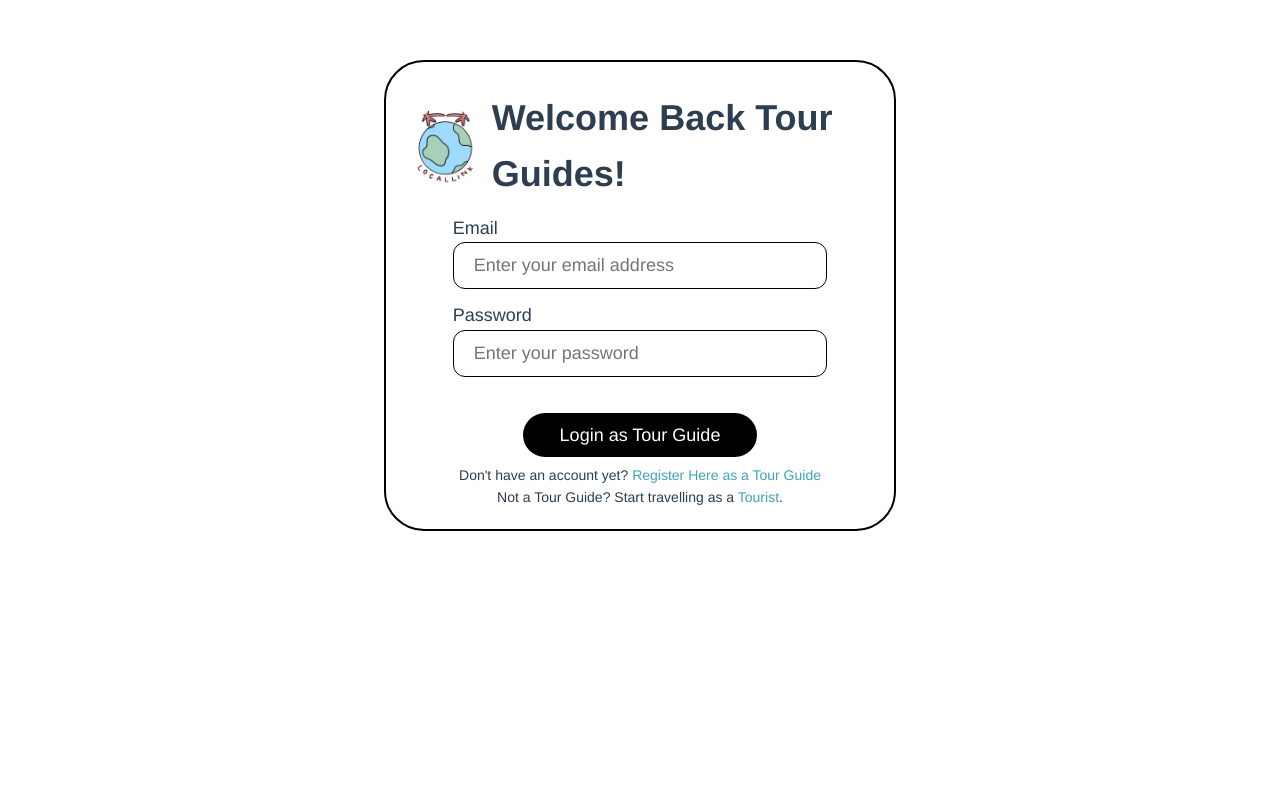
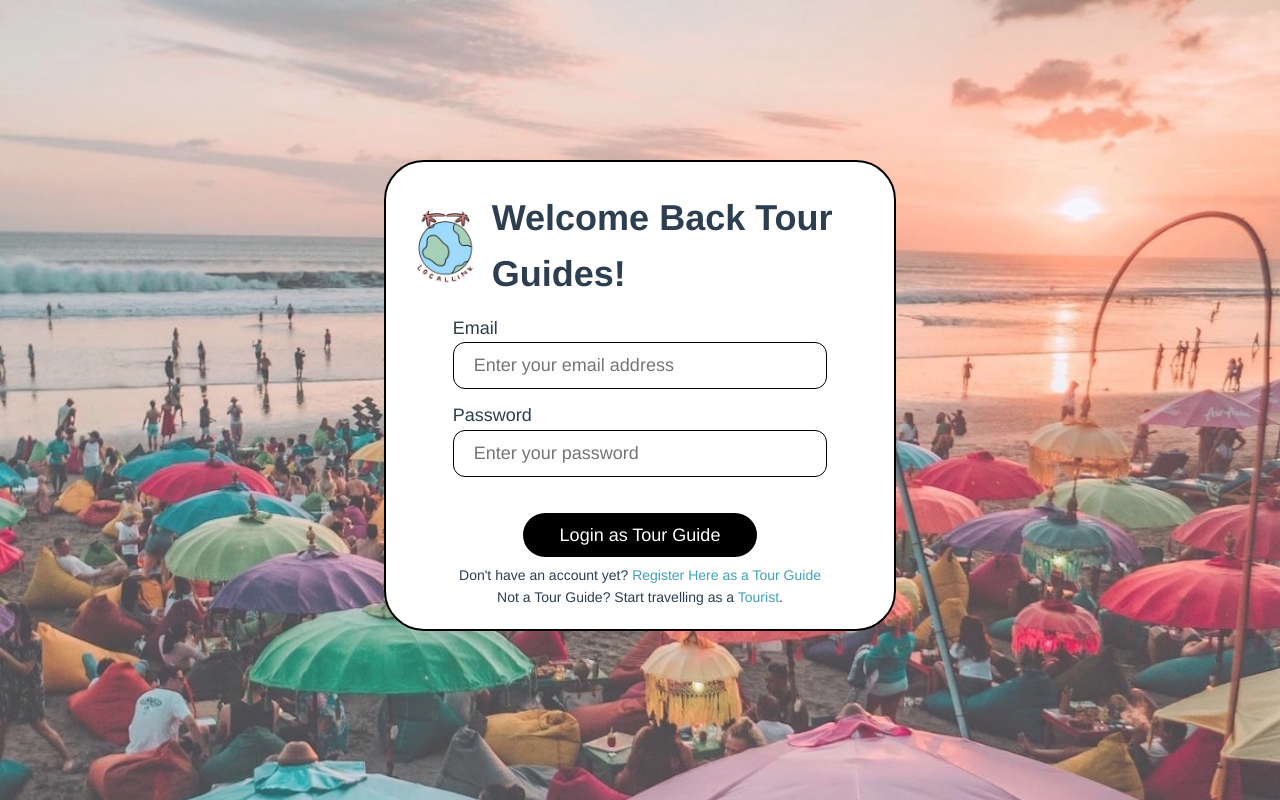
Before and after one commit to bt3103group4/LocalLink, a Vue app: page /logintourguide in a window 1280 px wide. Shown: the top 800 px of the page. Built offline with nearby package versions, Linux system fonts and the light colour scheme; no server answers; sample sign-in values are in the browser's storage.

Commit message:
changing login css for tourguide & footer position

```diff
--- a/src/components/DefaultFooter.vue
+++ b/src/components/DefaultFooter.vue
@@ -55,7 +55,7 @@ export default {
   color:#f0f9ff;
   background-color:#282d32;
   position:absolute;
-  top:1400px;
+  top:1600px;
   width: 100%;
 }
 .contactCol{
--- a/src/components/EditProfile.vue
+++ b/src/components/EditProfile.vue
@@ -104,7 +104,7 @@
             </div>
             <div class="mt-5 text-center">
               <button
-                @click="saveEdits(), $router.push('/TouristProfile')"
+                @click="saveEdits(), $router.go(-1)"
                 class="btn btn-primary profile-button"
                 type="button"
               >
--- a/src/views/ListingsAdv.vue
+++ b/src/views/ListingsAdv.vue
@@ -16,7 +16,6 @@
     <NavBar />
     <Logo />
     <SettingsButton />
-    <DefaultFooter />
 
     <div class="container">
       <div style="width: 10%"></div>
@@ -71,6 +70,7 @@
       </div>
     </div>
   </body>
+      <DefaultFooter />
 </template>
 
 <script>
--- a/src/views/LoginTourGuide.vue
+++ b/src/views/LoginTourGuide.vue
@@ -1,5 +1,6 @@
 
 <template>
+<img class="background" src="../images/La-Plancha-Sunset-Bar-on-Seminyak-Beach-Bali-Indonesia.jpg">
 <div class="login">
   <div class="logo-and-title">
       <FormLogo/>
@@ -60,6 +61,17 @@ export default {
 
 <style scoped>
 
+.background{
+  opacity: 0.85;
+  z-index: 1;
+  width:100%;
+}
+.login{
+  z-index: 5;
+  position: absolute;
+  background-color: white;
+  top:100px;
+}
 .nav-link {
   color: #40a3b9;
 }
```
Also changed, not shown: src/images/La-Plancha-Sunset-Bar-on-Seminyak-Beach-Bali-Indonesia.jpg (added).
